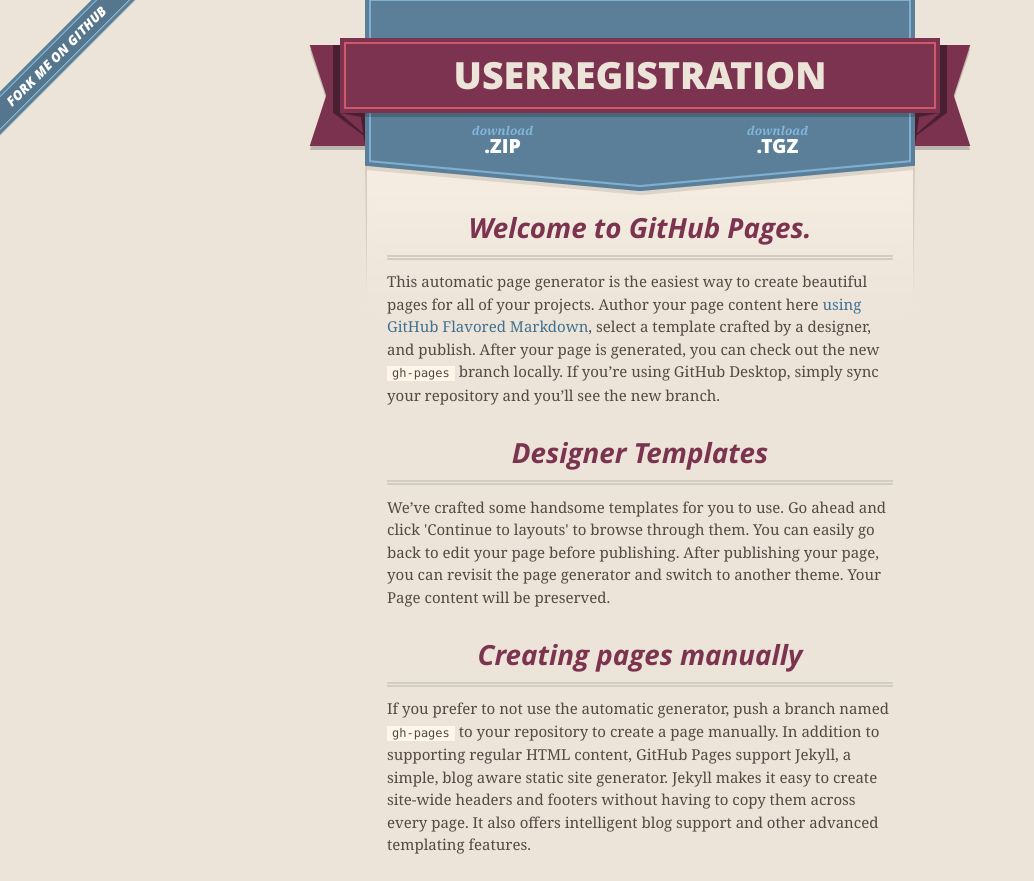
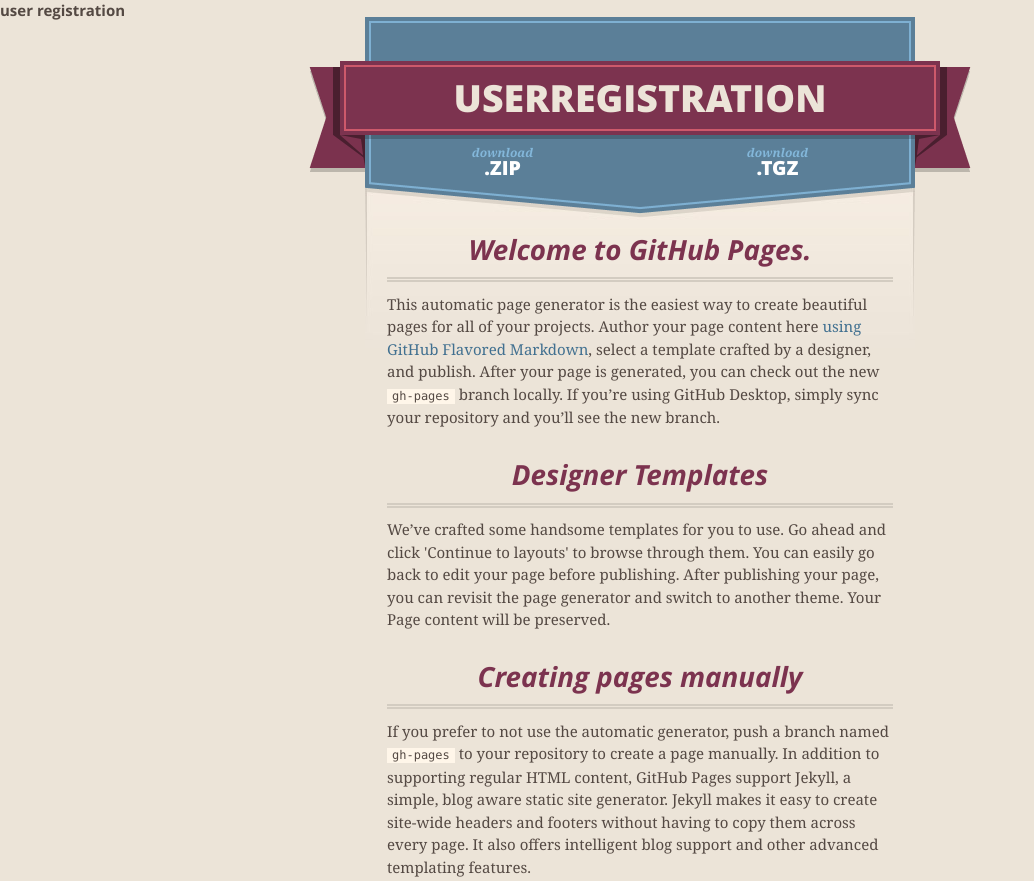
Before and after one commit to happieApp/userRegistration, a plain HTML site: page index.html in a window 1280 px wide. Shown: the top 881 px of the page, without its empty margins (0-1034 px from the left). Drawn offline with nearby package versions, Linux system fonts and the light colour scheme.

Commit message:
index changes

```diff
--- a/index.html
+++ b/index.html
@@ -1,19 +1,18 @@
 <!DOCTYPE html>
 <html>
+
 <head>
     <meta charset='utf-8'>
     <meta http-equiv="X-UA-Compatible" content="chrome=1">
     <meta name="viewport" content="width=640">
-
     <link rel="stylesheet" href="stylesheets/core.css" media="screen">
     <link rel="stylesheet" href="stylesheets/mobile.css" media="handheld, only screen and (max-device-width:640px)">
     <link rel="stylesheet" href="stylesheets/github-light.css">
-
     <script type="text/javascript" src="javascripts/modernizr.js"></script>
     <script type="text/javascript" src="https://ajax.googleapis.com/ajax/libs/jquery/1.7.1/jquery.min.js"></script>
     <script type="text/javascript" src="javascripts/headsmart.min.js"></script>
     <script type="text/javascript">
-      $(document).ready(function () {
+    $(document).ready(function() {
         $('#main_content').headsmart()
     })
     </script>
@@ -21,9 +20,8 @@
 </head>
 
 <body>
-    <a id="forkme_banner" href="https://github.com/happieApp/userRegistration">View on GitHub</a>
+    <h1>user registration</h1>
     <div class="shell">
-
         <header>
             <span class="ribbon-outer">
           <span class="ribbon-inner">
@@ -34,44 +32,29 @@
             <span class="right-tail"></span>
             </span>
         </header>
-
         <section id="downloads">
             <span class="inner">
           <a href="https://github.com/happieApp/userRegistration/zipball/master" class="zip"><em>download</em> .ZIP</a><a href="https://github.com/happieApp/userRegistration/tarball/master" class="tgz"><em>download</em> .TGZ</a>
         </span>
         </section>
-
-
         <span class="banner-fix"></span>
-
-
         <section id="main_content">
             <h3>
 <a id="welcome-to-github-pages" class="anchor" href="#welcome-to-github-pages" aria-hidden="true"><span aria-hidden="true" class="octicon octicon-link"></span></a>Welcome to GitHub Pages.</h3>
-
             <p>This automatic page generator is the easiest way to create beautiful pages for all of your projects. Author your page content here <a href="https://guides.github.com/features/mastering-markdown/">using GitHub Flavored Markdown</a>, select a template crafted by a designer, and publish. After your page is generated, you can check out the new <code>gh-pages</code> branch locally. If you’re using GitHub Desktop, simply sync your repository and you’ll see the new branch.</p>
-
             <h3>
 <a id="designer-templates" class="anchor" href="#designer-templates" aria-hidden="true"><span aria-hidden="true" class="octicon octicon-link"></span></a>Designer Templates</h3>
-
             <p>We’ve crafted some handsome templates for you to use. Go ahead and click 'Continue to layouts' to browse through them. You can easily go back to edit your page before publishing. After publishing your page, you can revisit the page generator and switch to another theme. Your Page content will be preserved.</p>
-
             <h3>
 <a id="creating-pages-manually" class="anchor" href="#creating-pages-manually" aria-hidden="true"><span aria-hidden="true" class="octicon octicon-link"></span></a>Creating pages manually</h3>
-
             <p>If you prefer to not use the automatic generator, push a branch named <code>gh-pages</code> to your repository to create a page manually. In addition to supporting regular HTML content, GitHub Pages support Jekyll, a simple, blog aware static site generator. Jekyll makes it easy to create site-wide headers and footers without having to copy them across every page. It also offers intelligent blog support and other advanced templating features.</p>
-
             <h3>
 <a id="authors-and-contributors" class="anchor" href="#authors-and-contributors" aria-hidden="true"><span aria-hidden="true" class="octicon octicon-link"></span></a>Authors and Contributors</h3>
-
             <p>You can @mention a GitHub username to generate a link to their profile. The resulting <code>&lt;a&gt;</code> element will link to the contributor’s GitHub Profile. For example: In 2007, Chris Wanstrath (<a href="https://github.com/defunkt" class="user-mention">@defunkt</a>), PJ Hyett (<a href="https://github.com/pjhyett" class="user-mention">@pjhyett</a>), and Tom Preston-Werner (<a href="https://github.com/mojombo" class="user-mention">@mojombo</a>) founded GitHub.</p>
-
             <h3>
 <a id="support-or-contact" class="anchor" href="#support-or-contact" aria-hidden="true"><span aria-hidden="true" class="octicon octicon-link"></span></a>Support or Contact</h3>
-
             <p>Having trouble with Pages? Check out our <a href="https://help.github.com/pages">documentation</a> or <a href="https://github.com/contact">contact support</a> and we’ll help you sort it out.</p>
         </section>
-
         <footer>
             <span class="ribbon-outer">
           <span class="ribbon-inner">
@@ -83,9 +66,7 @@
             <p>Generated with <a href="https://pages.github.com">GitHub Pages</a> using Merlot</p>
             <span class="octocat"></span>
         </footer>
+    </div>
+</body>
 
-    </div>
-
-
-  </body>
 </html>
```
Lines whose indentation alone changed are shown as unchanged.
